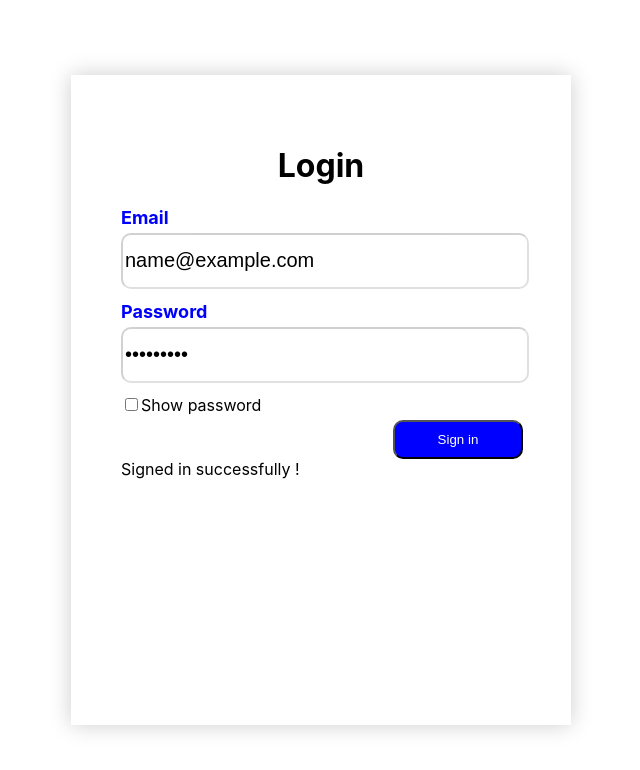
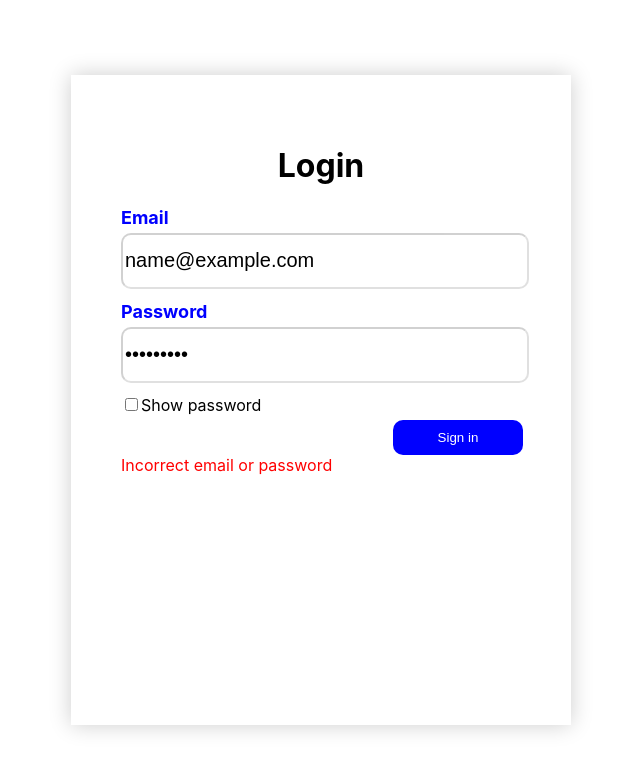
Before and after one commit to nqbao47/-KYANON-ASSESSMENT-Intern-Software-Engineer-Frontend, a React (Create React App) app: page / in a window 1280 px wide. Both pictures are taken after typing "name@example.com", "Sample123" into the empty fields and a click on the button "Sign in". Shown: the top 770 px of the page, without its empty margins (319-959 px from the left). Built offline with nearby package versions, Linux system fonts and the light colour scheme.

Commit message:
Simple verify the accuracy of the account

```diff
--- a/src/components/login.css
+++ b/src/components/login.css
@@ -45,4 +45,19 @@ button.btn-submit {
     color: #fff;
     margin-top: 5px;
     margin-left: 68%;
+    border:none;
 }
+
+button.btn-submit:hover {
+    cursor: pointer;
+    background-color: #0b24e721;
+    color: blue;
+}
+
+.error-alert {
+    color: red;
+}
+
+.success-alert {
+    color: green;
+}
--- a/src/components/login.js
+++ b/src/components/login.js
@@ -4,6 +4,17 @@ import "./login.css";
 export default function Login() {
   const [showPassword, setShowPassword] = useState(false);
   const [isSuccess, setIsSuccess] = useState(false);
+  const [isError, setEror] = useState(false);
+  const [email, setEmail] = useState('');
+  const [password, setPassword] = useState('');
+
+  function handleEmail(event) {
+    setEmail(event.target.value);
+  }
+
+  function handlePassword(event) {
+    setPassword(event.target.value);
+  }
 
   function handleCheckbox() {
     setShowPassword(!showPassword);
@@ -11,7 +22,11 @@ export default function Login() {
 
   function handleLogin(event) {
     event.preventDefault();
-    setIsSuccess(true);
+    if (email === 'nqbao1401@gmail.com' && password === '123') {
+      setIsSuccess(true);
+    } else {
+      setEror(true);
+    }
   }
 
   return (
@@ -28,6 +43,7 @@ export default function Login() {
               className="form-control"
               type="email"
               name="email"
+              onChange={handleEmail}
               required
             ></input>
           </div>
@@ -42,6 +58,7 @@ export default function Login() {
                 className="form-control"
                 type={showPassword ? "text" : "password"}
                 name="password"
+                onChange={handlePassword}
                 required
               />
               <label htmlFor="show-checkbox" className="checkBox">
@@ -58,7 +75,8 @@ export default function Login() {
           <button type="submit" className="btn-submit">
             Sign in
           </button>
-          {isSuccess && <div className="alert">Signed in successfully !</div>}
+          {isSuccess && <div className="success-alert">Signed in successfully</div>}
+          {isError && <div className="error-alert" >Incorrect email or password</div>}
         </form>
       </div>
     </div>
```
